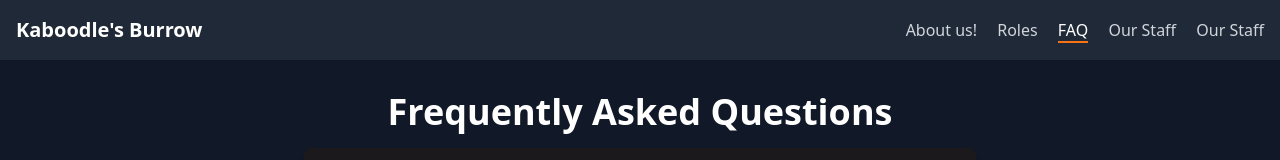
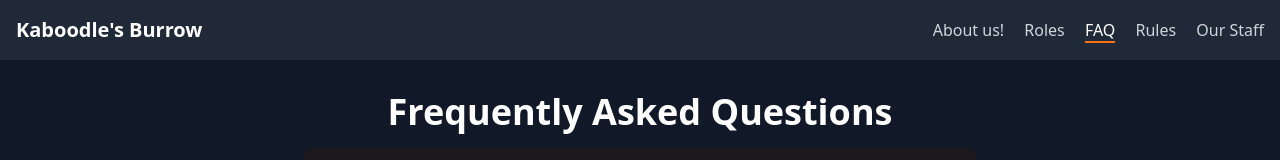
Before and after one commit to pxllowthought/JustKaboodle, a plain HTML site: page faq.html in a window 1280 px wide. Shown: the top 160 px of the page. Drawn offline with nearby package versions, Linux system fonts and the light colour scheme.

Commit message:
Update faq.html

```diff
--- a/faq.html
+++ b/faq.html
@@ -12,7 +12,7 @@
       <a href="about.html" class="text-gray-300 hover:text-white">About us!</a>
       <a href="roles.html" class="text-gray-300 hover:text-white">Roles</a>
       <a href="faq.html" class="text-white border-b-2 border-orange-500">FAQ</a>
-      <a href="rules.html" class="text-gray-300 hover:text-white">Our Staff</a>
+      <a href="rules.html" class="text-gray-300 hover:text-white">Rules</a>
       <a href="index.html#staff" class="text-gray-300 hover:text-white">Our Staff</a>
     </nav>
   </header>
```
